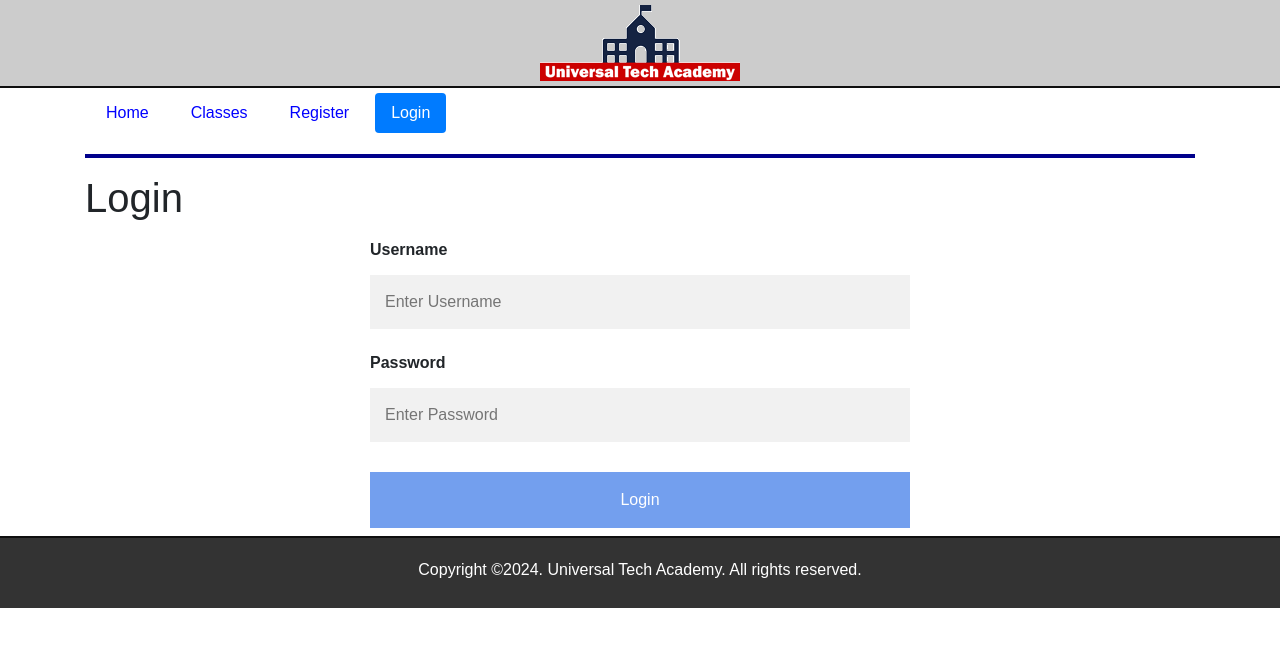
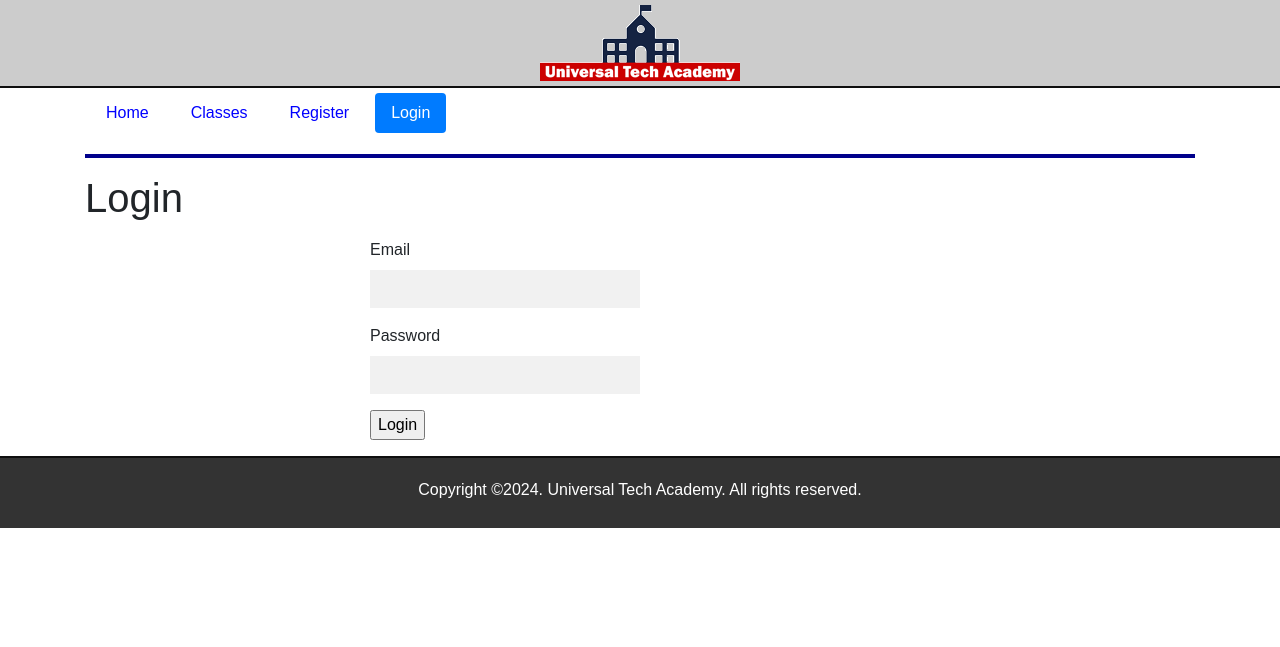
Before and after one commit to Bish0p3/SecureFlaskApp, a Flask app: page /login in a window 1280 px wide. Shown: the top 647 px of the page. Run offline with Flask 2, Linux system fonts and the light colour scheme; some libraries are stand-ins or nearby versions.

Commit message:
created flask-wtf form for login

```diff
--- /dev/null
+++ b/application/forms.py
@@ -0,0 +1,19 @@
+from flask_wtf import FlaskForm
+from wtforms import StringField, PasswordField, SubmitField, BooleanField
+from wtforms.validators import DataRequired
+
+
+class LoginForm(FlaskForm):
+    email               = StringField("Email", validators=[DataRequired()])
+    password            = StringField("Password", validators=[DataRequired()])
+    remember_me         = BooleanField("Remember me")
+    submit              = SubmitField("Login")
+
+
+class RegisterForm(FlaskForm):
+    email               = StringField("Email", validators=[DataRequired()])
+    password            = StringField("Password", validators=[DataRequired()])
+    password_confirm    = StringField("Confirm Password", validators=[DataRequired()])
+    first_name          = StringField("First Name", validators=[DataRequired()])
+    last_name           = StringField("Last Name", validators=[DataRequired()])
+    submit              = SubmitField("Register now")
--- a/application/routes.py
+++ b/application/routes.py
@@ -1,6 +1,7 @@
 from application import app, db
 from flask import render_template, request, json, Response
 from application.models import User, Course, Enrollment
+from application.forms import LoginForm, RegisterForm
 
 course_data = [
     {"courseID": "1111", "title": "PHP 101", "description": "Intro to PHP", "credits": 3, "term": "Fall, Spring"},
@@ -20,9 +21,10 @@ def index():
     return render_template("index.html", index=True)
 
 
-@app.route("/login")
+@app.route("/login", methods=['GET', 'POST'])
 def login():
-    return render_template("login.html", login=True)
+    form = LoginForm()
+    return render_template("login.html", title="Login", form=form, login=True)
 
 
 @app.route("/courses/")
@@ -54,6 +56,7 @@ def api(idx=None):
 
     return Response(json.dumps(jdata), mimetype="application/json")
 
+
 @app.route("/user")
 def user():
     users = User.objects.all()
--- a/application/static/css/main.css
+++ b/application/static/css/main.css
@@ -41,9 +41,9 @@ hr {
 }
 
 input[type=text], input[type=password] {
-    width: 100%;
-    padding: 15px;
-    margin: 5px 0 22px 0;
+    width: 50%;
+    padding: 7px;
+    /* margin: 5px 0 22px 0; */
     display: inline-block;
     border: none;
     background: #f1f1f1;
--- a/application/templates/login.html
+++ b/application/templates/login.html
@@ -2,19 +2,27 @@
     {% extends "layout.html" %}
 
     {% block content %}
-    <h1>Login</h1>
+    <h1>{{title}}</h1>
 
     <div class="row">
         <div class="col-md-6 offset-md-3">
             <h3></h3>
-            <form name="login" action="login.php" method="get">
-                <label for="username"><b>Username</b></label>
-                <input type="text" placeholder="Enter Username" name="username" required>
-                <br>
-                <label for="password"><b>Password</b></label>
-                <input type="password" placeholder="Enter Password" name="password" required>
-                <br class="clear">
-                <input class="btn-submit" type="submit" name="submit" value="Login">
+            <form name="login" action="" method="post">
+                {{ form.hidden_tag() }}
+
+                <p>
+                    {{ form.email.label }} <br>
+                    {{ form.email(size=35) }}
+                </p>
+
+                <p>
+                    {{ form.password.label }} <br>
+                    {{ form.password(size=15) }}
+                </p>
+
+                <p>
+                    {{ form.submit() }}
+                </p>
             </form>
         </div>
     </div>
```
